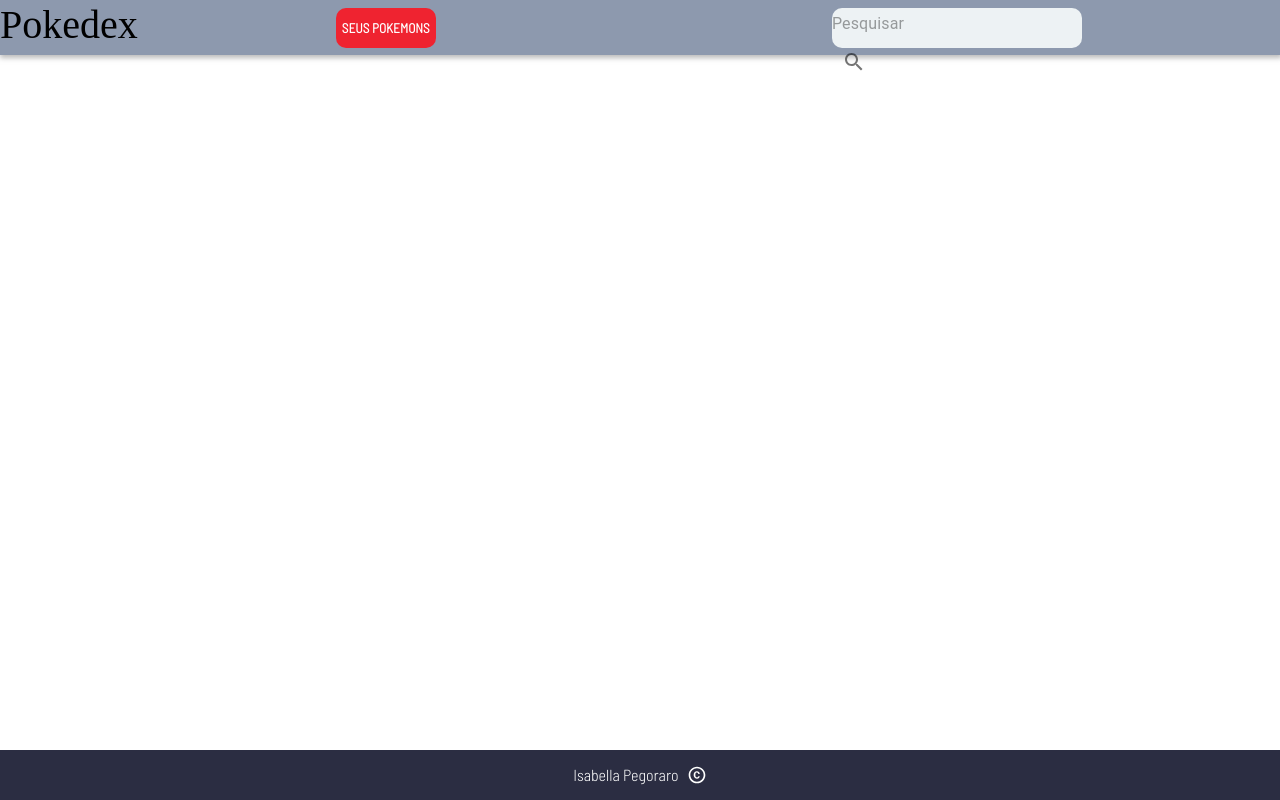
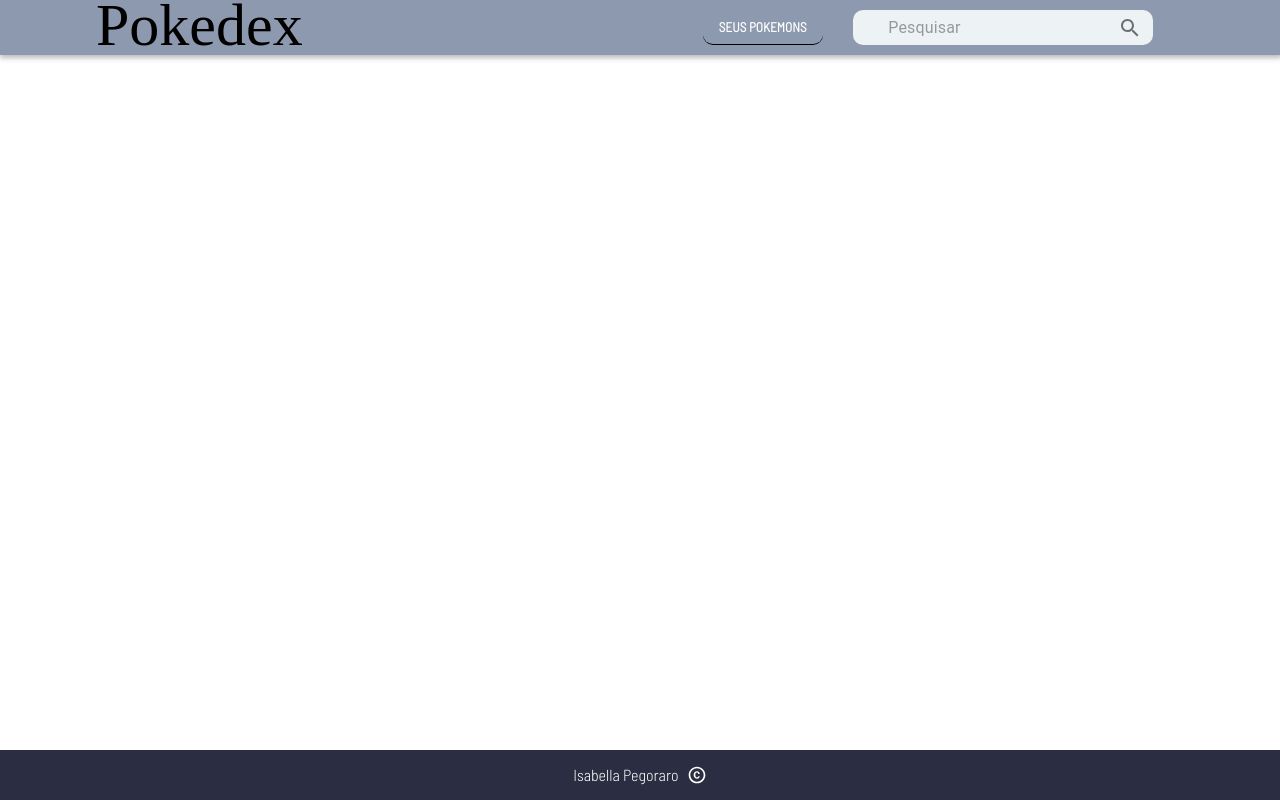
Before and after one commit to bellapegoraro/neo-provafront, a React (Create React App) app: page / in a window 1280 px wide. Built offline with nearby package versions, Linux system fonts and the light colour scheme; a web font is replaced by a local one.

Commit message:
fix: fixing header styles

```diff
--- a/src/components/header/style.js
+++ b/src/components/header/style.js
@@ -5,7 +5,7 @@
   height: 55px;
   display: flex;
   align-items: center;
-  justify-content: space-evenly;
+  justify-content: space-around;
   box-shadow: 1px 2px 5px 1px rgba(164, 164, 164, 0.75);
 
   @media (max-width: 500px) {
@@ -19,6 +19,11 @@
   width: 100%;
   display: flex;
   justify-content: space-around;
+
+  @media (min-width: 550px) {
+    width: 40%;
+    justify-content: space-evenly;
+  }
 `;
 
 const Button = styled.button`
@@ -27,8 +32,18 @@
   color: white;
   border: none;
   border-radius: 10px;
-  background-color: #ef2330;
+  background-color: #8d99ae;
+  border-bottom: 1px solid black;
   text-transform: uppercase;
+
+  :hover {
+    cursor: pointer;
+    transition: all 0.4s;
+    background-color: #2b2d42;
+  }
+  @media (min-width: 600px) {
+    width: 120px;
+  }
 `;
 
 export { Container, Inputs, Button };
--- a/src/components/logo/style.js
+++ b/src/components/logo/style.js
@@ -2,11 +2,17 @@
 
 const Container = styled.div`
   margin-top: -5px;
+  @media (min-width: 600px) {
+    width: 30%;
+  }
 `;
 
 const Text = styled.h1`
   font-size: 40px;
   font-family: "East Sea Dokdo", cursive;
+  @media (min-width: 600px) {
+    font-size: 60px;
+  }
 `;
 
 export { Container, Text };
--- a/src/components/search/style.js
+++ b/src/components/search/style.js
@@ -2,9 +2,17 @@
 
 const Container = styled.div`
   background-color: #edf2f4;
-  width: 250px;
-  height: 40px;
+  width: 240px;
+  height: 35px;
   border-radius: 10px;
+  display: flex;
+  padding-left: 5px;
+
+  @media (min-width: 600px) {
+    height: 35px;
+    width: 300px;
+    padding-left: 35px;
+  }
 `;
 
 export { Container };
```
Also changed, not shown: 1 other file (tests, documents, lock files or other folders).
